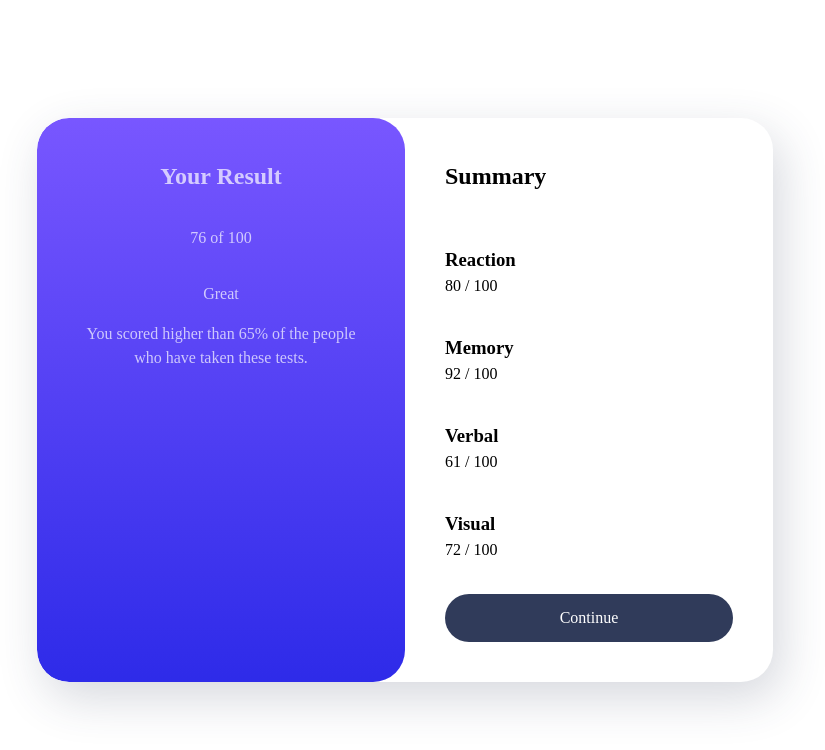
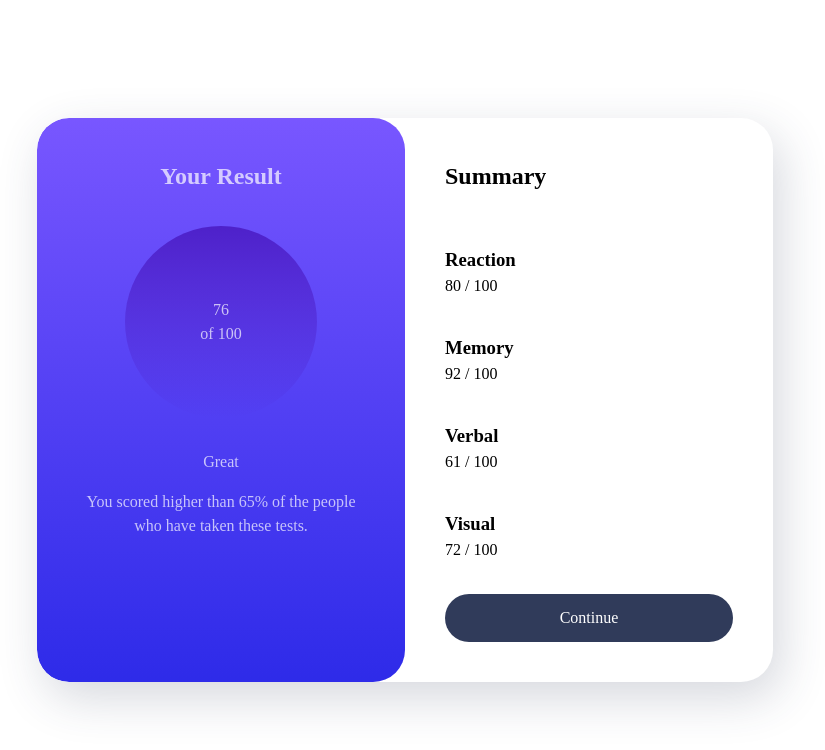
Before and after one commit to Andriikryl/ui-component-modul-result, a plain HTML site: page index.html in a window 1280 px wide. Shown: the whole page, without its empty margins (235-1060 px from the left). Drawn offline with Linux system fonts and the light colour scheme.

Commit message:
feat[score]

```diff
--- a/styles/style.css
+++ b/styles/style.css
@@ -157,3 +157,13 @@
 .grid-flow[data-spacing="large"] {
   gap: 2rem;
 }
+
+.result-score {
+  display: grid;
+  place-content: center;
+  width: 12rem;
+  margin-inline: auto;
+  background: var(--gradient-to-transparent);
+  aspect-ratio: 1/1;
+  border-radius: 50%;
+}
```
